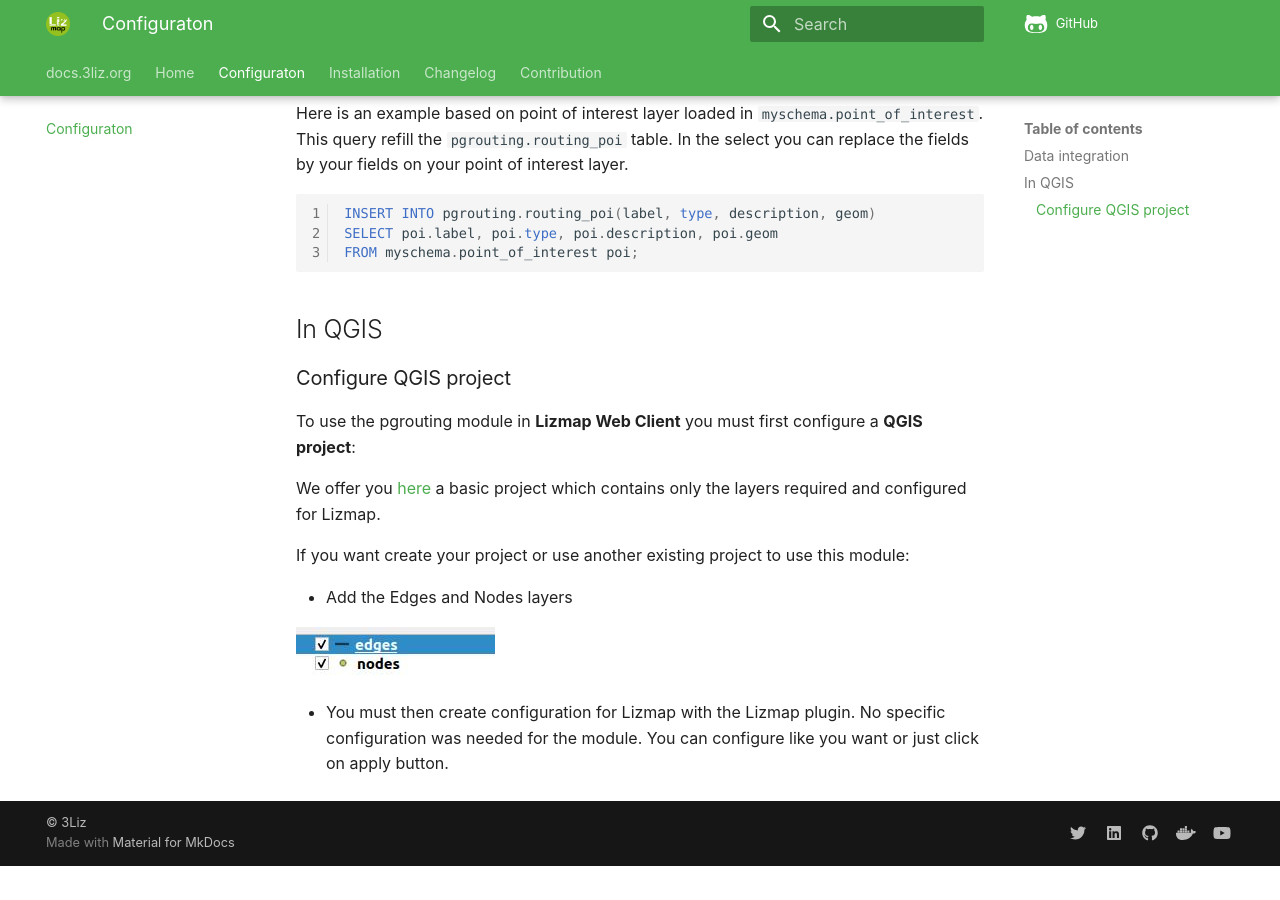
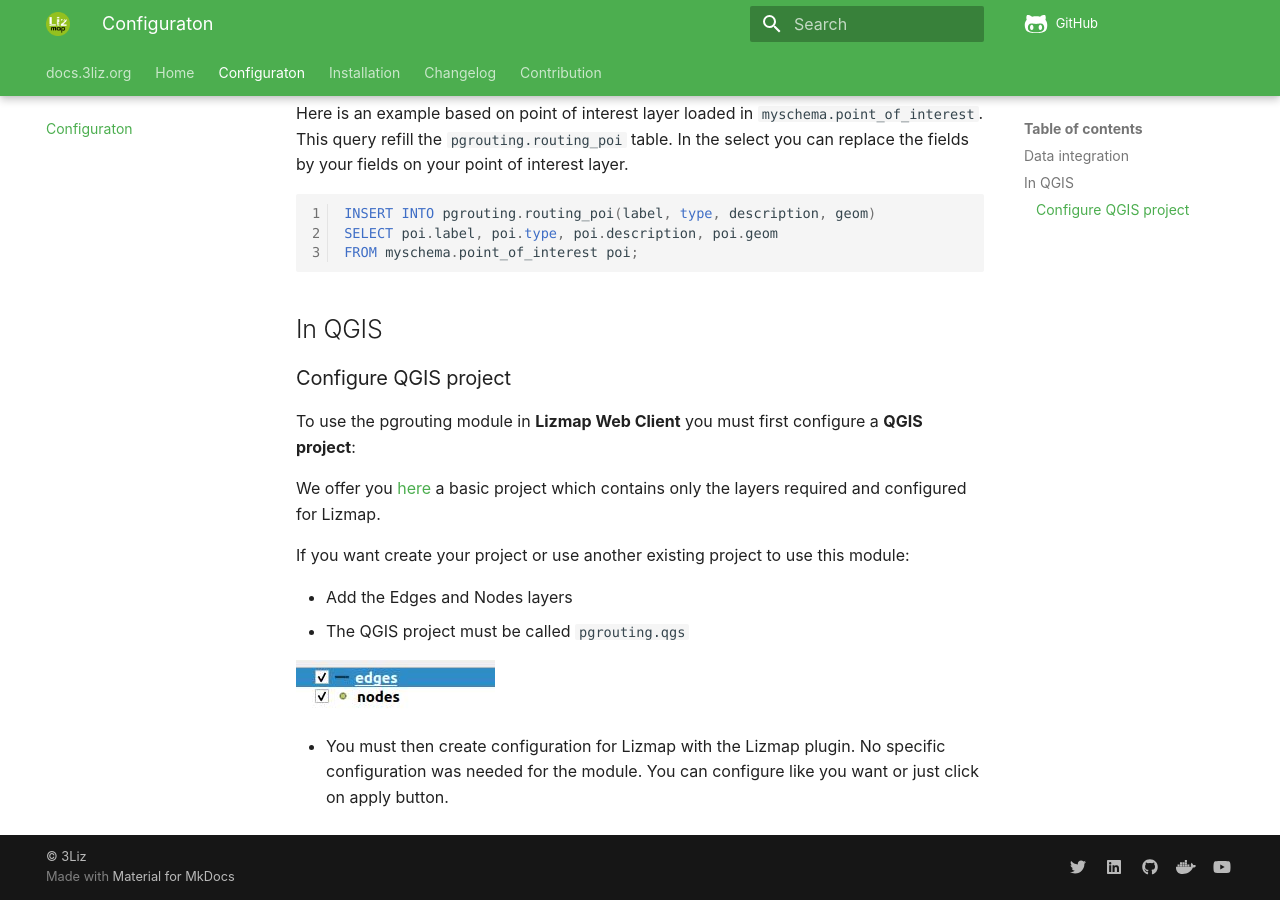
Before and after one commit to 3liz/lizmap-pgrouting-module, an MkDocs documentation site: the page built from docs/configuration.md, in a window 1280 px wide and 900 px high, scrolled down 887 px. Built offline with MkDocs 1.6.1 and Material for MkDocs 9.7.7, drawn with Linux system fonts in a browser that asks for light colours; nearby versions of some CDN libraries; comment, search, counter and statistics services are not loaded; before the commit the page ends 1753 px from its top, so only the background shows below that.

Commit message:
adding project name required for the module

```diff
--- a/docs/configuration.md
+++ b/docs/configuration.md
@@ -59,6 +59,7 @@ only the layers required and configured for Lizmap.
 If you want create your project or use another existing project to use this module:
 
 * Add the Edges and Nodes layers
+* The QGIS project must be called `pgrouting.qgs`
 
 ![pgrouting_layers](media/pgrouting_layers.jpg)
 
```
